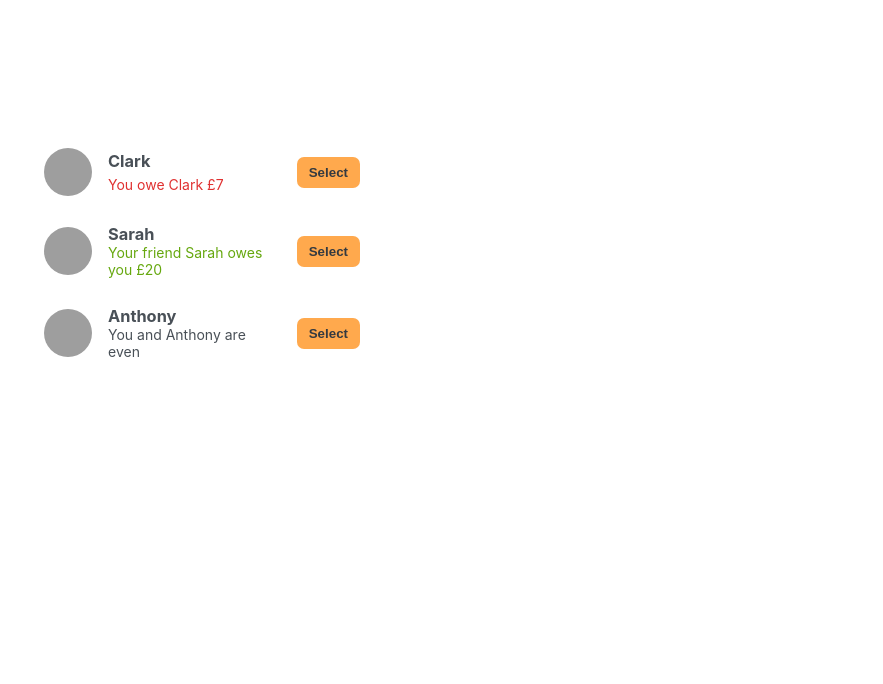
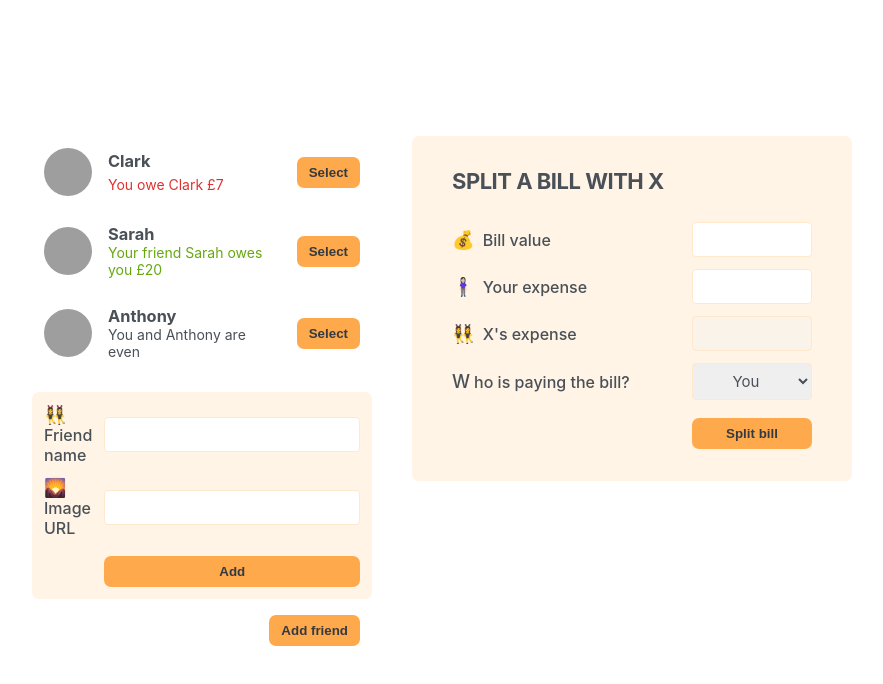
Before and after one commit to Ayosamlove/eat-n-split, a React (Create React App) app: page / in a window 1280 px wide. Shown: the top 684 px of the page, without its empty margins (198-1081 px from the left). Built offline with nearby package versions, Linux system fonts and the light colour scheme; grey boxes are pictures that could not be loaded.

Commit message:
Building the static app: form

```diff
--- a/src/App.js
+++ b/src/App.js
@@ -24,7 +24,11 @@
 		<div className='app'>
 			<div className='sidebar'>
 				<FriendList />
+				<FormAddFriend />
+				<Button>Add friend</Button>
 			</div>
+
+			<FormSplitBill />
 		</div>
 	);
 }
@@ -57,7 +61,50 @@
 				</p>
 			)}
 			{friend.balance === 0 && <p>You and {friend.name} are even</p>}
-			<button className='button'>Select</button>
+			<Button>Select</Button>
 		</li>
 	);
 }
+
+function Button({ children }) {
+	return <button className='button'>{children}</button>;
+}
+
+function FormAddFriend() {
+	return (
+		<form className='form-add-friend'>
+			<label>👯‍♀️ Friend name</label>
+			<input type='text' />
+
+			<label>🌄 Image URL</label>
+			<input type='text' />
+
+			<Button>Add</Button>
+		</form>
+	);
+}
+
+function FormSplitBill() {
+	return (
+		<form className='form-split-bill'>
+			<h2> Split a bill with X </h2>
+
+			<label>💰 Bill value</label>
+			<input type='text' />
+
+			<label>🧍🏻‍♀️ Your expense </label>
+			<input type='text' />
+
+			<label>👯‍♀️ X's expense</label>
+			<input type='text' disabled />
+
+			<label>Who is paying the bill?</label>
+			<select>
+				<option value='user'>You</option>
+				<option value='friend'>X</option>
+			</select>
+
+			<Button>Split bill</Button>
+		</form>
+	);
+}
```
